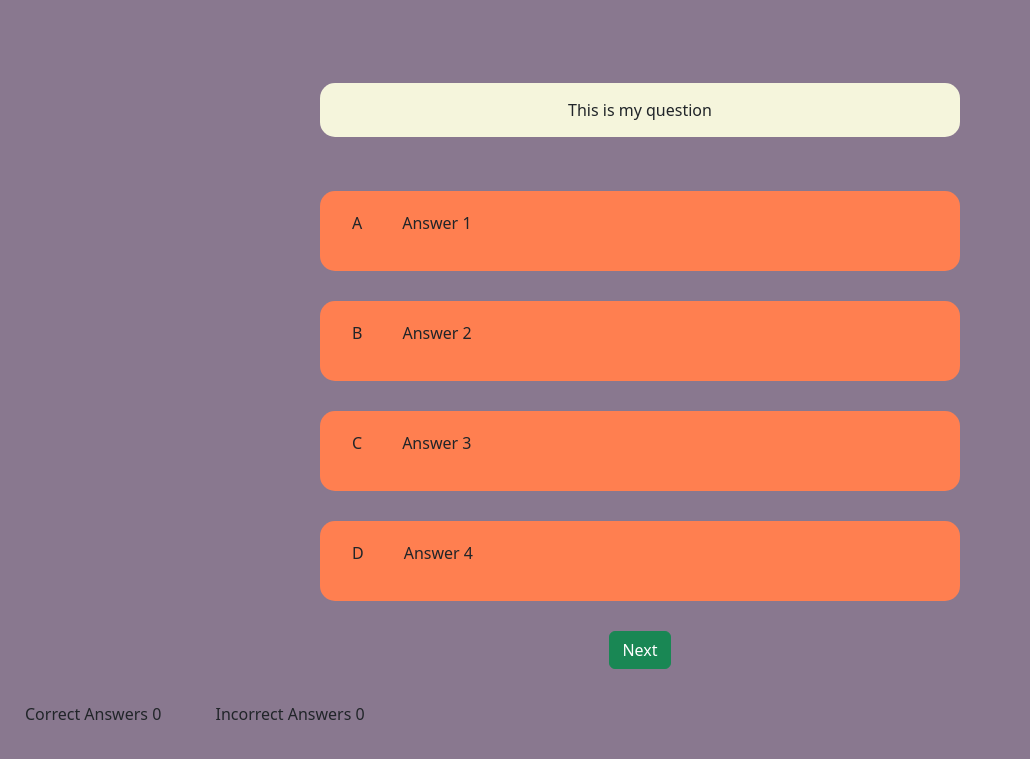
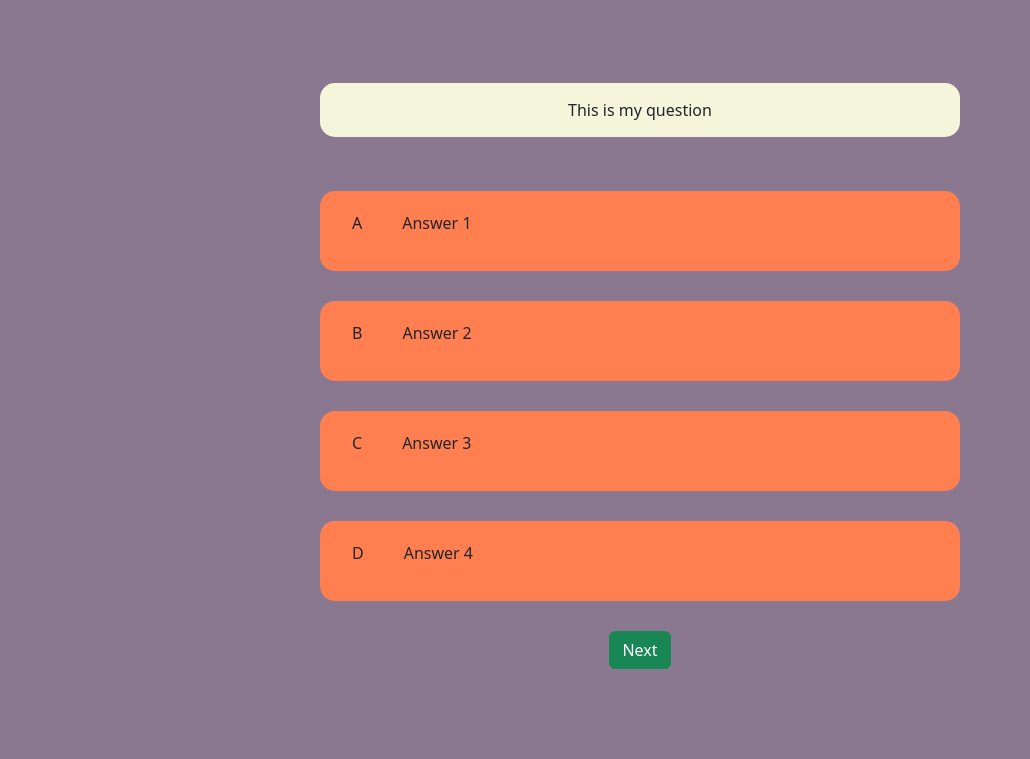
Before and after one commit to AgyLuczak/INFORMAL-ENGLISH-QUIZ, a plain HTML site: page quiz.html in a window 1280 px wide. Shown: the part 113-872 px from the top of the page, without its empty margins (0-1030 px from the left). After the commit the page ends 800 px from the top, so only its background shows below. Drawn offline with nearby package versions, Linux system fonts and the light colour scheme.

Commit message:
Remove score-area

```diff
--- a/quiz.html
+++ b/quiz.html
@@ -69,11 +69,6 @@
     <div class="buttons text-center mb-2">
         <a href="#" class="btn btn-success" id="next-btn" role="button">Next</a>
     </div>
-    <div class="score-area"></div>
-    <p class="scores">Correct Answers<span id="score"> 0</span></p>
-    <p class="scores">Incorrect Answers<span id="incorrect"> 0</span></p>
-    </div>
-
     <script src="https://cdn.jsdelivr.net/npm/bootstrap@5.3.0-alpha3/dist/js/bootstrap.bundle.min.js"
         integrity="sha384-ENjdO4Dr2bkBIFxQpeoTz1HIcje39Wm4jDKdf19U8gI4ddQ3GYNS7NTKfAdVQSZe" crossorigin="anonymous">
     </script>
```
